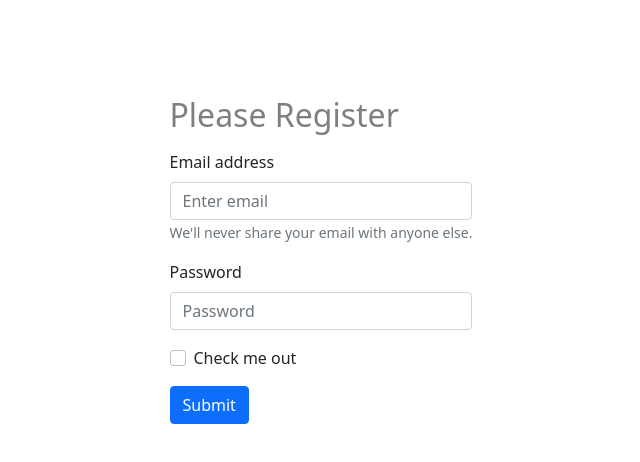
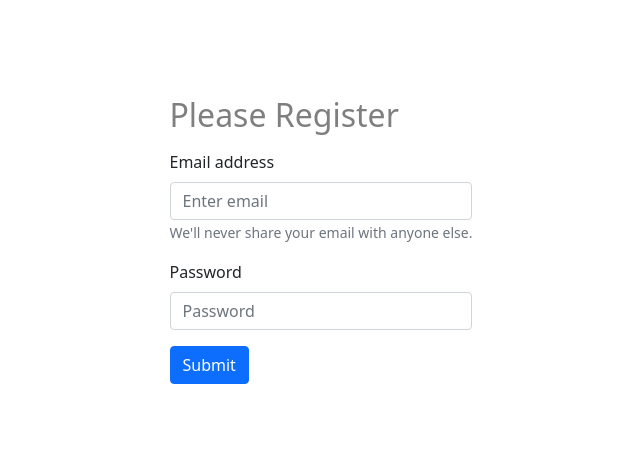
Before and after one commit to nurmdrafi/email-password-auth, a React (Create React App) app: page / in a window 1280 px wide. Shown: the top 462 px of the page, without its empty margins (319-959 px from the left). Built offline with nearby package versions, Linux system fonts and the light colour scheme.

Commit message:
implement error message

```diff
--- a/src/App.js
+++ b/src/App.js
@@ -21,19 +21,26 @@ function App() {
   };
 
   const handleFormSubmit = (event) => {
-    // const form = event.currentTarget;
-    // if (form.checkValidity() === false) {
-    //   event.preventDefault();
-    //   event.stopPropagation();
-    // }
-    // if (!/(?=.*[A-Z].*[A-Z])/.test(password)) {
-    //   setError("Password Must contain 2 upper case");
-    //   return;
-    // }
+    event.preventDefault();
 
-    event.preventDefault();
+    const form = event.currentTarget;
+    if (form.checkValidity() === false) {
+      event.stopPropagation();
+      return;
+    }
+    if (
+      !/^(?=.*[A-Za-z])(?=.*\d)(?=.*[@$!%*#?&])[A-Za-z\d@$!%*#?&]{8,}$/.test(
+        password
+      )
+    ) {
+      setError(
+        "Password should contain minimum eight characters, at least one letter, one number and one special character"
+      );
+      return;
+    }
+
     setValidated(true);
-
+    setError("");
     createUserWithEmailAndPassword(auth, email, password)
       .then((userCredential) => {
         const user = userCredential.user;
@@ -78,9 +85,11 @@ function App() {
             </Form.Control.Feedback>
           </Form.Group>
 
-          <Form.Group className="mb-3" controlId="formBasicCheckbox">
-            <Form.Check type="checkbox" label="Check me out" />
-          </Form.Group>
+          <p className="text-danger">{error}</p>
+
+          {/* <Form.Group className="mb-3" controlId="formBasicCheckbox">
+          <Form.Check type="checkbox" label="Check me out" />
+          </Form.Group>  */}
           <Button variant="primary" type="submit">
             Submit
           </Button>
```
